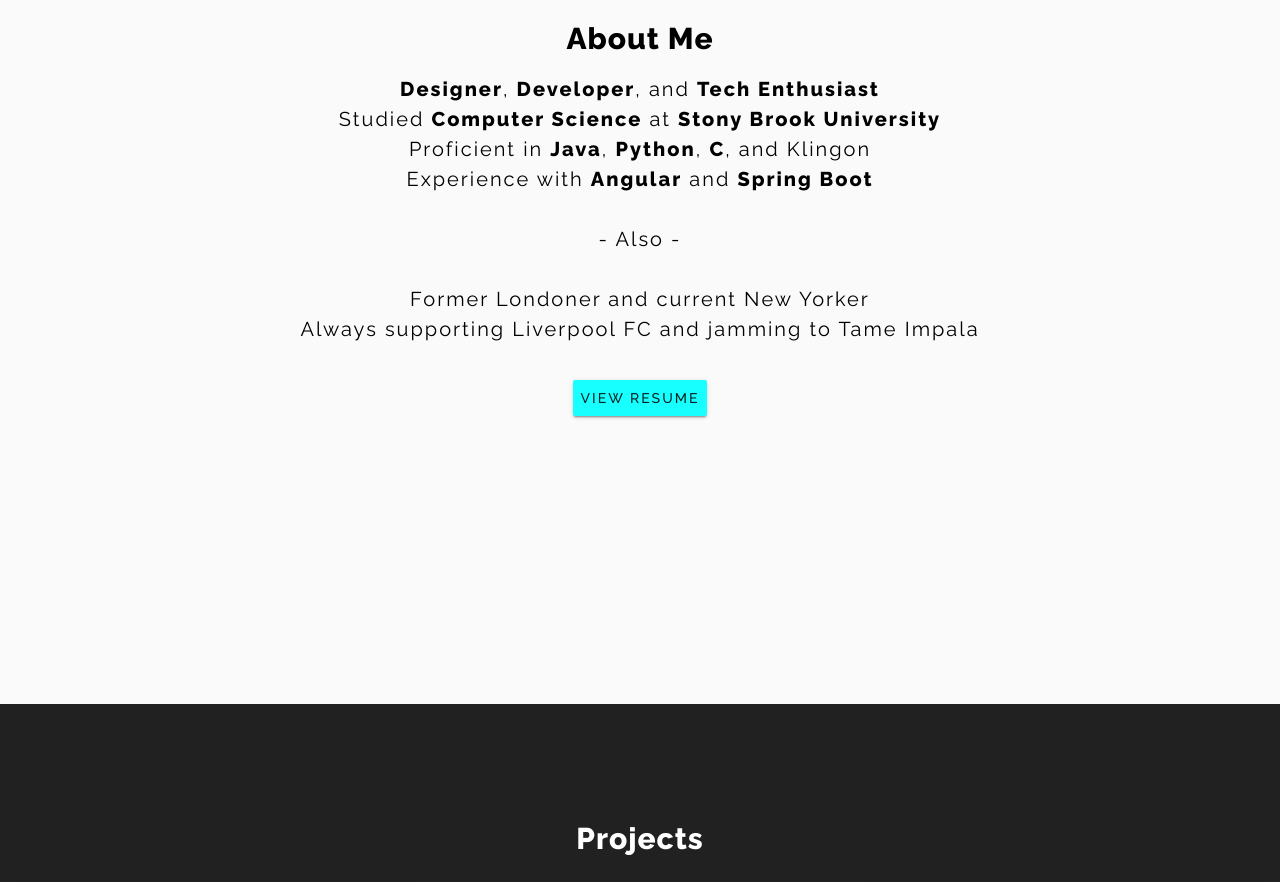
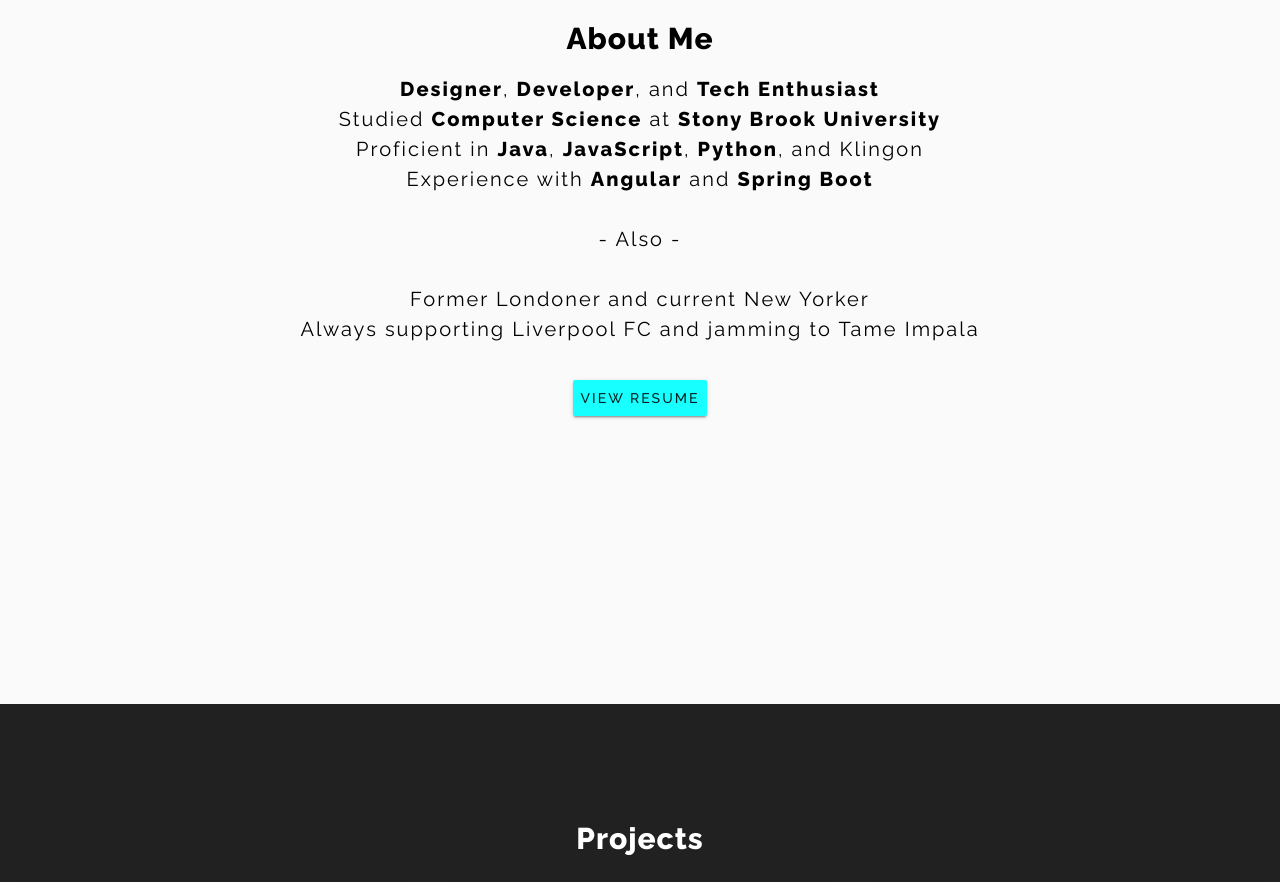
Before and after one commit to ssparvez/profile, a Vue app: page /#/ in a window 1280 px wide. Shown: the part 960-1842 px from the top of the page. Built offline with nearby package versions, Linux system fonts and the light colour scheme.

Commit message:
updated bio

```diff
--- a/src/components/About.vue
+++ b/src/components/About.vue
@@ -6,7 +6,7 @@
           <div id="bio">
             <strong>Designer</strong>, <strong>Developer</strong>, and <strong>Tech Enthusiast</strong> <br />
             Studied <strong>Computer Science</strong> at <strong>Stony Brook University</strong> <br />
-            Proficient in <strong>Java</strong>, <strong>Python</strong>, <strong>C</strong>, and Klingon <br />
+            Proficient in <strong>Java</strong>, <strong>JavaScript</strong>, <strong>Python</strong>, and Klingon <br />
             Experience with <strong>Angular</strong> and <strong>Spring Boot</strong> <br/><br/>
             - Also - <br/><br/>
             Former Londoner and current New Yorker<br />
```
